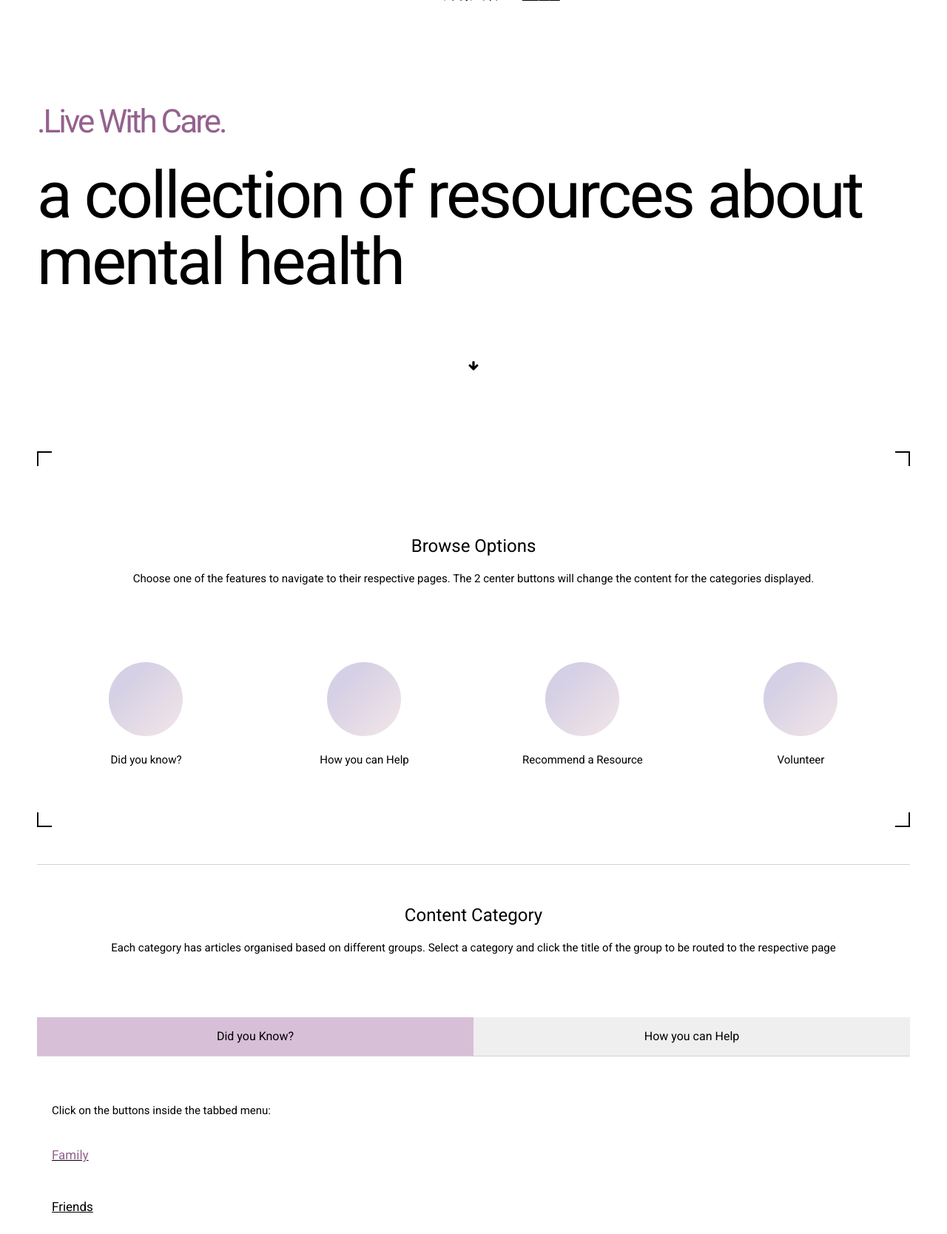
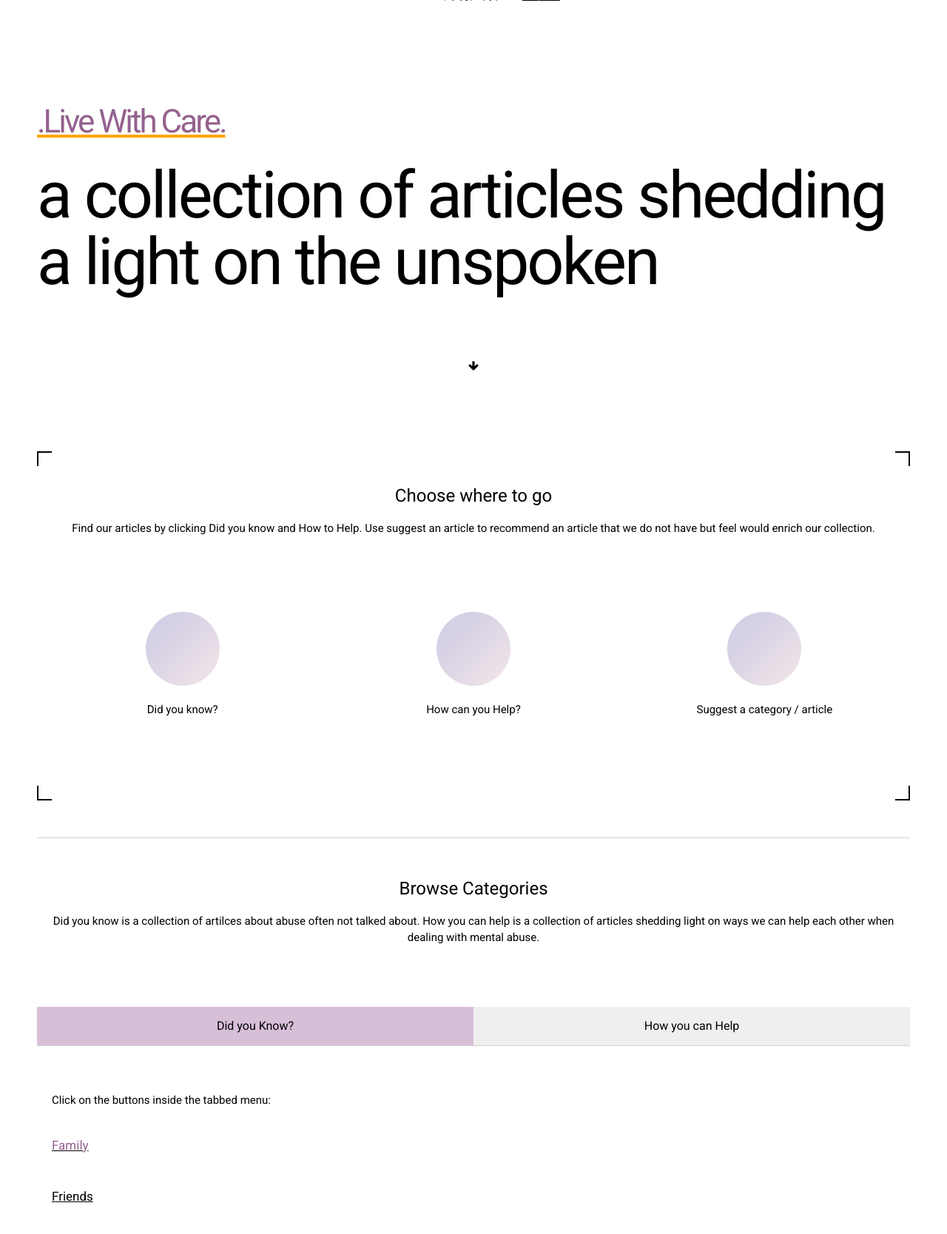
Before and after one commit to software-for-change/mental-health, a PHP site: page /home.php in a window 1280 px wide. Shown: the part 380-2048 px from the top of the page at 74% size. Run offline with PHP 8.4, Linux system fonts and the light colour scheme; data that the repository does not hold is empty.

Commit message:
adding more descriptions to the home page

```diff
--- a/home.php
+++ b/home.php
@@ -38,7 +38,7 @@ include_once "access-db.php";
             <div class="heading">
                 <h1 class="top-word">.Live With Care.</h1>
 
-                <h1 class="bottom-word">a collection of resources about mental health</h1>
+                <h1 class="bottom-word">a collection of articles shedding a light on the unspoken</h1>
             </div>
 
 
@@ -51,38 +51,32 @@ include_once "access-db.php";
 
 
         <!-- circle nav icons -->
-        <div id="feature-icons" class="browse-icons">
-            <h3>Browse Options</h3>
-            <p class="nav-description">Choose one of the features to navigate to their respective pages. The 2 center
-                buttons will change the content for the categories displayed.</p>
+        <div id="feature-icons" class="browse-icons w3-padding-32">
+            <h3>Choose where to go</h3>
+            <p class="nav-description">Find our articles by clicking Did you know and How to Help. Use suggest an article to recommend an article that we do not have but feel would enrich our collection.
+                </p>
 
             <div class="desktop-browse-icons w3-padding-64 w3-center w3-theme-l5">
                 <div class="w3-row"><br>
 
-
-                    <div class="w3-quarter">
+                    <div class="w3-third">
                         <div class="w3-center w3-circle w3-hover-opacity icon-circle"></div>
 
-                        <p> <a href="category-validate.php">Did you know?</a> </p>
+                        <p> <a href="#defaultOpen">Did you know?</a> </p>
 
 
                     </div>
 
-                    <div class="w3-quarter">
+                    <div class="w3-third">
                         <div class="w3-center w3-circle w3-hover-opacity icon-circle"></div>
 
-                        <p> <a href="category-help.php">How you can Help</a> </p>
+                        <p> <a href="#howtoHelp">How can you Help?</a> </p>
 
                     </div>
 
-                    <div class="w3-quarter">
+                    <div class="w3-third">
                         <div class="w3-center w3-circle w3-hover-opacity icon-circle"></div>
-                        <p><a href="recommend.php">Recommend a Resource </a></p>
-                    </div>
-
-                    <div class="w3-quarter">
-                        <div class="w3-center w3-circle w3-hover-opacity icon-circle"></div>
-                        <p><a href="volunteer.php">Volunteer </a></p>
+                        <p><a href="recommend.php">Suggest a category / article</a></p>
                     </div>
 
                 </div>
@@ -96,16 +90,16 @@ include_once "access-db.php";
         <hr class="cat-divider">
 
         <div class="categories">
-            <h3>Content Category</h3>
-            <p class="nav-description">Each category has articles organised based on different groups. Select a category
-                and click the title of the group to be routed to the respective page</p>
+            <h3>Browse Categories</h3>
+            <p class="nav-description">Did you know is a collection of artilces about abuse often not talked about. How you can help is a collection of articles shedding light on ways we can help each other when dealing with mental abuse.
+                </p>
 
             <br><br><br>
 
             <div class="category-links">
                 <button class="tablink" onclick="openPage('Validate', this, '#D8BFD8')" id="defaultOpen">Did you
                     Know?</button>
-                <button class="tablink" onclick="openPage('Help', this, '#D8BFD8')">How you can Help</button>
+                <button class="tablink" onclick="openPage('Help', this, '#D8BFD8')" id="howtoHelp">How you can Help</button>
 
                 <div id="Validate" class="tabcontent">
 
--- a/style.css
+++ b/style.css
@@ -167,6 +167,8 @@ footer {
 .top-word {
     color: var(--grape);
     font-size: 44px;
+    text-decoration: underline;
+    text-decoration-color: orange;
 }
 
 .bottom-word {
@@ -235,7 +237,6 @@ a {
     background: linear-gradient(to right, black 2px, transparent 2px) 0 0, linear-gradient(to right, black 2px, transparent 2px) 0 100%, linear-gradient(to left, black 2px, transparent 2px) 100% 0, linear-gradient(to left, black 2px, transparent 2px) 100% 100%, linear-gradient(to bottom, black 2px, transparent 2px) 0 0, linear-gradient(to bottom, black 2px, transparent 2px) 100% 0, linear-gradient(to top, black 2px, transparent 2px) 0 100%, linear-gradient(to top, black 2px, transparent 2px) 100% 100%;
     background-repeat: no-repeat;
     background-size: 20px 20px;
-    padding-top: 100px;
 }
 
 .icon-circle {
```
